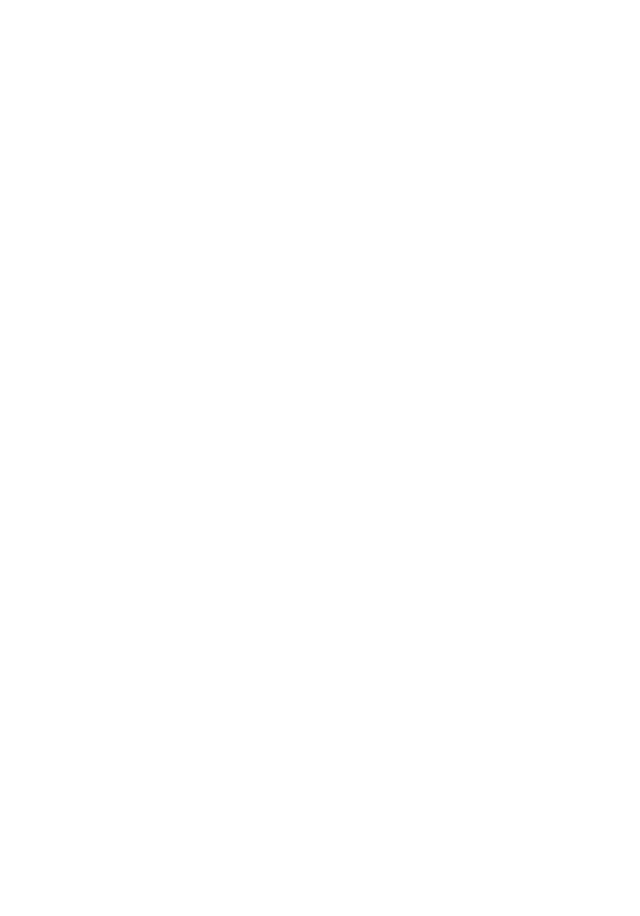
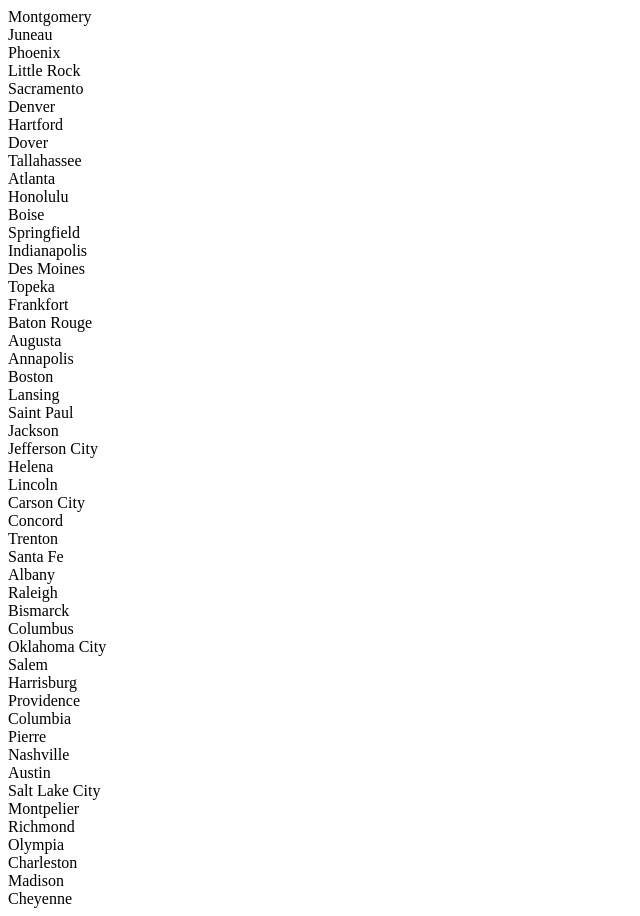
Before and after one commit to shaul613/Hackathon1_DI, a plain HTML site: page index.html in a window 1280 px wide. Shown: the whole page, without its empty margins (0-640 px from the left). Before the commit the page ends 800 px from the top, so only its background shows below. Drawn offline with Linux system fonts and the light colour scheme.

Commit message:
added object of states

```diff
--- a/index.html
+++ b/index.html
@@ -6,7 +6,9 @@
     <link rel="stylesheet" href="style.css">
   </head>
   <body>
+    <section id="state_capital_boxes">
 
+    </section>
     <script type="text/javascript" src="script.js"></script>
   </body>
 </html>
--- a/script.js
+++ b/script.js
@@ -0,0 +1,60 @@
+
+var stateCapitals = [
+	{ name: 'Montgomery', stateAbbrev: 'AL' },
+	{ name: 'Juneau', stateAbbrev: 'AK' },
+	{ name: 'Phoenix', stateAbbrev: 'AZ' },
+	{ name: 'Little Rock', stateAbbrev: 'AR' },
+	{ name: 'Sacramento', stateAbbrev: 'CA' },
+	{ name: 'Denver', stateAbbrev: 'CO' },
+	{ name: 'Hartford', stateAbbrev: 'CT' },
+	{ name: 'Dover', stateAbbrev: 'DE' },
+	{ name: 'Tallahassee', stateAbbrev: 'FL' },
+	{ name: 'Atlanta', stateAbbrev: 'GA' },
+	{ name: 'Honolulu', stateAbbrev: 'HI' },
+	{ name: 'Boise', stateAbbrev: 'ID' },
+	{ name: 'Springfield', stateAbbrev: 'IL' },
+	{ name: 'Indianapolis', stateAbbrev: 'IN' },
+	{ name: 'Des Moines', stateAbbrev: 'IA' },
+	{ name: 'Topeka', stateAbbrev: 'KS' },
+	{ name: 'Frankfort', stateAbbrev: 'KY' },
+	{ name: 'Baton Rouge', stateAbbrev: 'LA' },
+	{ name: 'Augusta', stateAbbrev: 'ME' },
+	{ name: 'Annapolis', stateAbbrev: 'MD' },
+	{ name: 'Boston', stateAbbrev: 'MA' },
+	{ name: 'Lansing', stateAbbrev: 'MI' },
+	{ name: 'Saint Paul', stateAbbrev: 'MN' },
+	{ name: 'Jackson', stateAbbrev: 'MS' },
+	{ name: 'Jefferson City', stateAbbrev: 'MO' },
+	{ name: 'Helena', stateAbbrev: 'MT' },
+	{ name: 'Lincoln', stateAbbrev: 'NE' },
+	{ name: 'Carson City', stateAbbrev: 'NV' },
+	{ name: 'Concord', stateAbbrev: 'NH' },
+	{ name: 'Trenton', stateAbbrev: 'NJ' },
+	{ name: 'Santa Fe', stateAbbrev: 'NM' },
+	{ name: 'Albany', stateAbbrev: 'NY' },
+	{ name: 'Raleigh', stateAbbrev: 'NC' },
+	{ name: 'Bismarck', stateAbbrev: 'ND' },
+	{ name: 'Columbus', stateAbbrev: 'OH' },
+	{ name: 'Oklahoma City', stateAbbrev: 'OK' },
+	{ name: 'Salem', stateAbbrev: 'OR' },
+	{ name: 'Harrisburg', stateAbbrev: 'PA' },
+	{ name: 'Providence', stateAbbrev: 'RI' },
+	{ name: 'Columbia', stateAbbrev: 'SC' },
+	{ name: 'Pierre', stateAbbrev: 'SD' },
+	{ name: 'Nashville', stateAbbrev: 'TN' },
+	{ name: 'Austin', stateAbbrev: 'TX' },
+	{ name: 'Salt Lake City', stateAbbrev: 'UT' },
+	{ name: 'Montpelier', stateAbbrev: 'VT' },
+	{ name: 'Richmond', stateAbbrev: 'VA' },
+	{ name: 'Olympia', stateAbbrev: 'WA' },
+	{ name: 'Charleston', stateAbbrev: 'WV' },
+	{ name: 'Madison', stateAbbrev: 'WI' },
+	{ name: 'Cheyenne', stateAbbrev: 'WY' }
+];
+
+for(let i in stateCapitals){
+  let elm = document.createElement("div");
+  let text = document.createTextNode(stateCapitals[i].name);
+  elm.appendChild(text);
+  document.getElementById("state_capital_boxes").appendChild(elm);
+}
```
